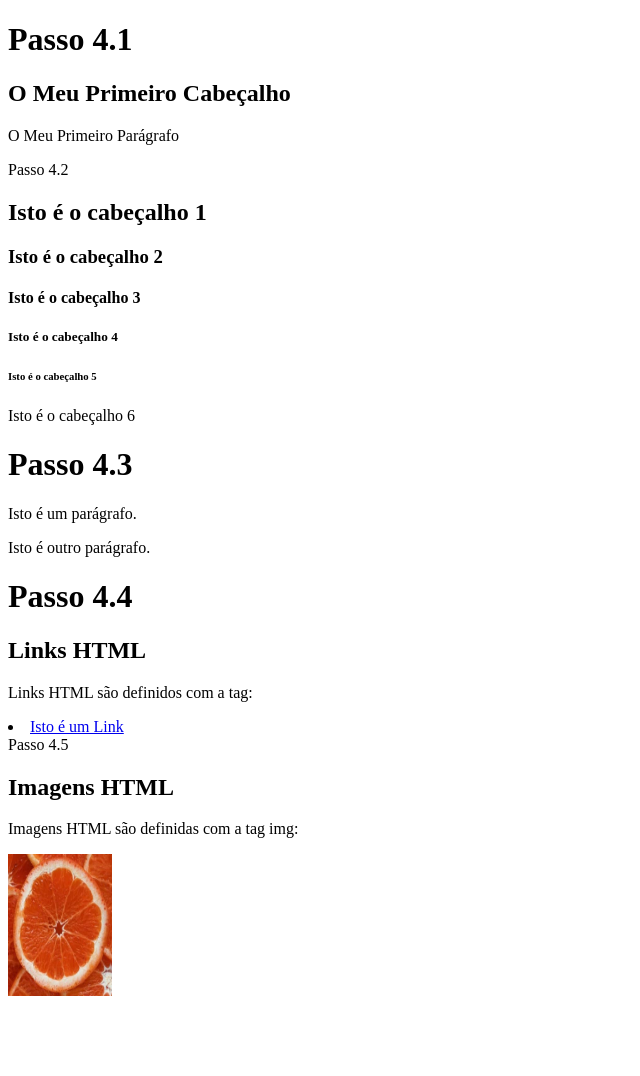
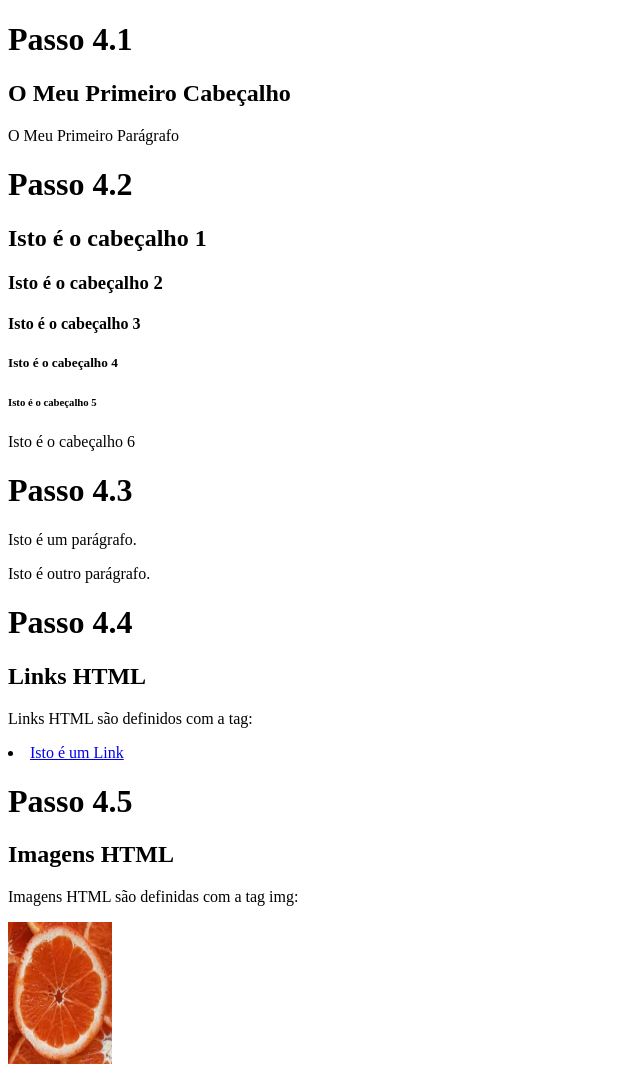
Before and after one commit to FranciscoFadigasMendes/Passo-4, a plain HTML site: page index.html in a window 1280 px wide. Shown: the whole page, without its empty margins (0-640 px from the left). Before the commit the page ends 1008 px from the top, so only its background shows below. Drawn offline with Linux system fonts and the light colour scheme.

Commit message:
Update index.html

```diff
--- a/index.html
+++ b/index.html
@@ -10,7 +10,7 @@
 <p>O Meu Primeiro Parágrafo </p>
 
 
-  <p1>Passo 4.2  </p1>
+  <h1>Passo 4.2  </h1>
 
 
 <h2> Isto é o cabeçalho 1 </h2>
@@ -36,7 +36,7 @@
 <li><a href="https://www.w3schools.com">Isto é um Link</a></li>
 
 
-  <p1>Passo 4.5 </p1>
+  <h1>Passo 4.5 </h1>
 
 
 <h2> Imagens HTML </h2>
```
